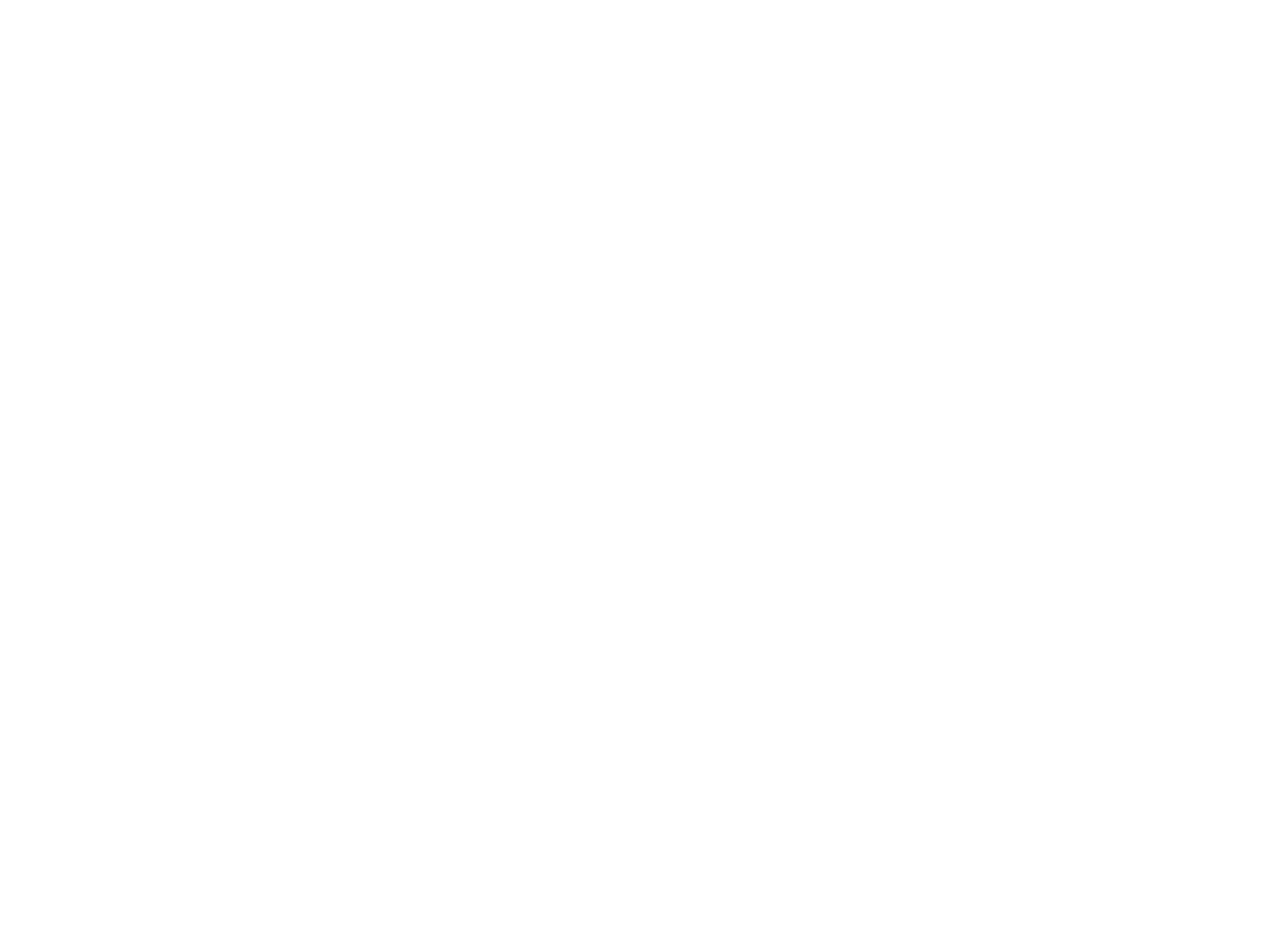
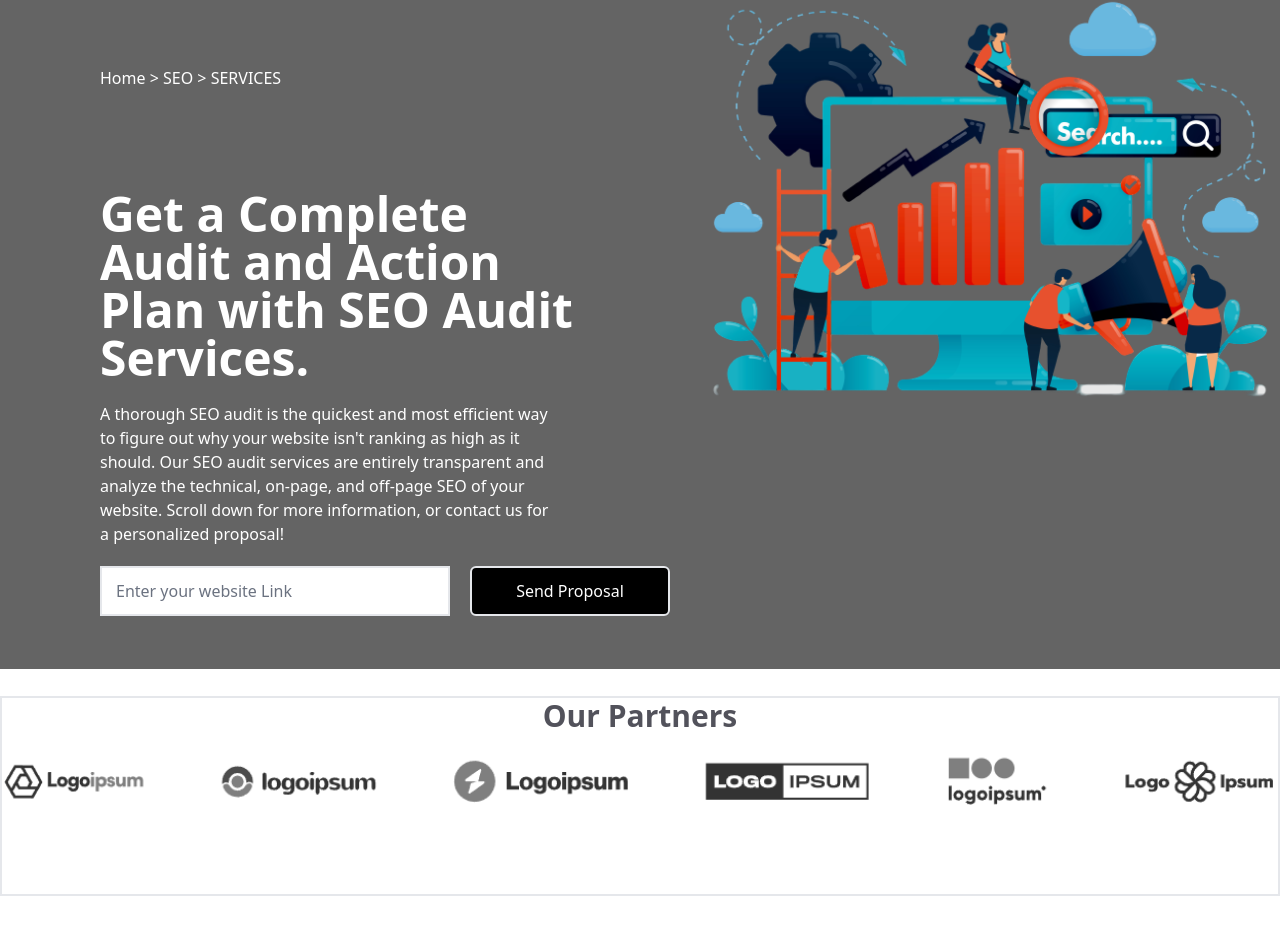
Before and after one commit to DawoodAli23/react-tailwind-demo, a React (Create React App) app: page / in a window 1280 px wide. Shown: the part 176-1110 px from the top of the page. Before the commit the page ends 800 px from the top, so only its background shows below. Built offline with nearby package versions, Linux system fonts and the light colour scheme.

Commit message:
update-banner

```diff
--- a/src/components/Banner.jsx
+++ b/src/components/Banner.jsx
@@ -1,4 +1,5 @@
 import React from "react";
+import Partners from "./Partners";
 
 export default function Banner() {
   return (
@@ -6,7 +7,7 @@
       <div className="w-full bg-[#222222b2] h-[757px]  absolute flex flex-row justify-around items-center">
         <div className="h-[650px] w-[700px] ">
           <h1 className="text-white mx-[100px] my-[100px]">
-            Home <span>></span> SEO <span>></span> SERVICES
+            Home <span>{">"}</span> SEO <span>{">"}</span> SERVICES
           </h1>
           <h1 className="text-5xl w-[500px] font-bold text-white mx-[100px]">
             Get a Complete Audit and Action Plan with SEO Audit Services.
@@ -33,6 +34,7 @@
           <img src={require("../Assets/Images/Banner-IMG.png")}></img>
         </div>
       </div>
+      <Partners />
     </>
   );
 }
--- /dev/null
+++ b/src/components/Partners.jsx
@@ -0,0 +1,18 @@
+import React from "react";
+
+export default function Partners() {
+  return (
+    <>
+      <div className=" w-full h-[200px] border-2 my-[800px]">
+        <h2 className="text-3xl font-bold text-zinc-600 text-center">
+          Our Partners
+        </h2>
+
+        <img
+          className="w-[1500px] m-auto"
+          src={require("../Assets/Images/partner.PNG")}
+        ></img>
+      </div>
+    </>
+  );
+}
--- a/src/pages/LandingPage.jsx
+++ b/src/pages/LandingPage.jsx
@@ -1,11 +1,15 @@
+import Banner from "../components/Banner";
 import Navbar from "../components/Navbar";
+import Partners from "../components/Partners";
 import Test from "../components/Test";
 
 const LandingPage = () => {
-
-
-    return <Navbar />;
-
+  return (
+    <>
+      <Navbar />
+      <Banner />
+    </>
+  );
 };
 
 export default LandingPage;
```
Also changed, not shown: src/Assets/Images/Frame 1297.svg (added), src/Assets/Images/partner.PNG (added).
